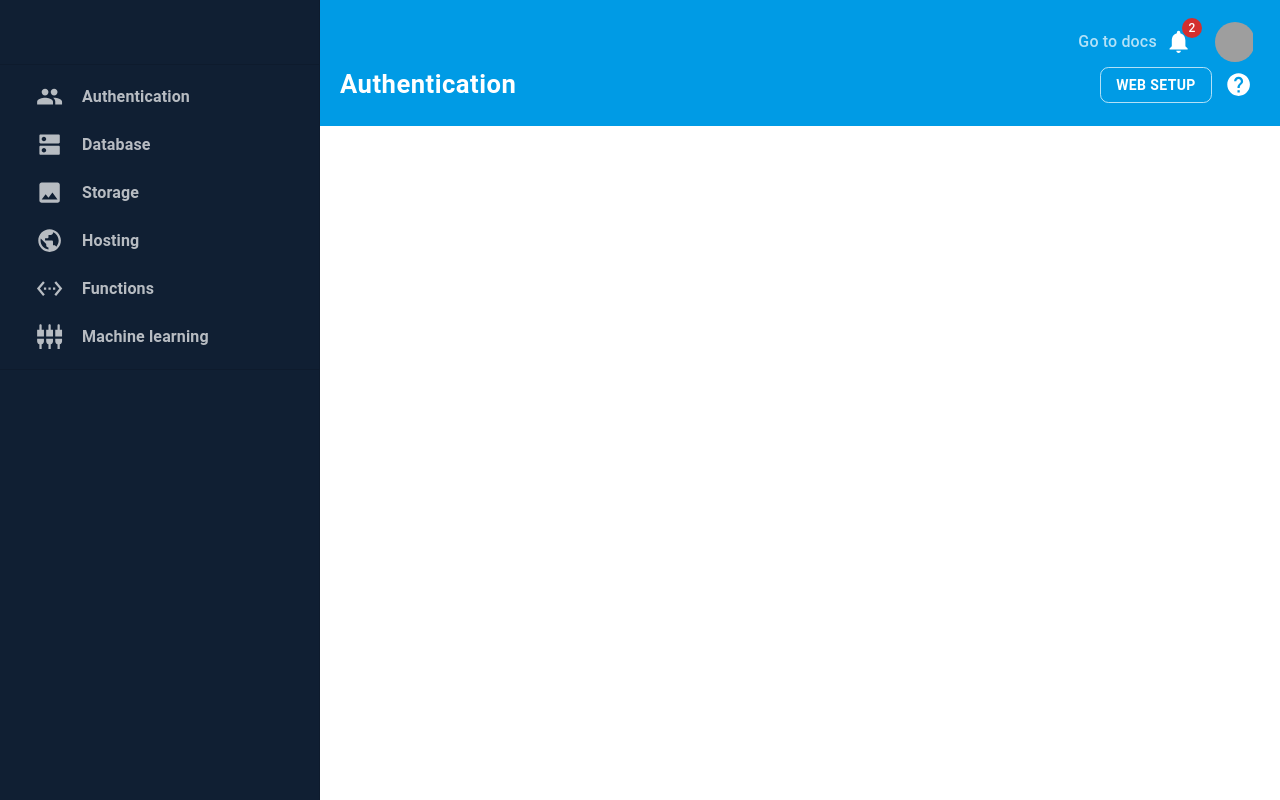
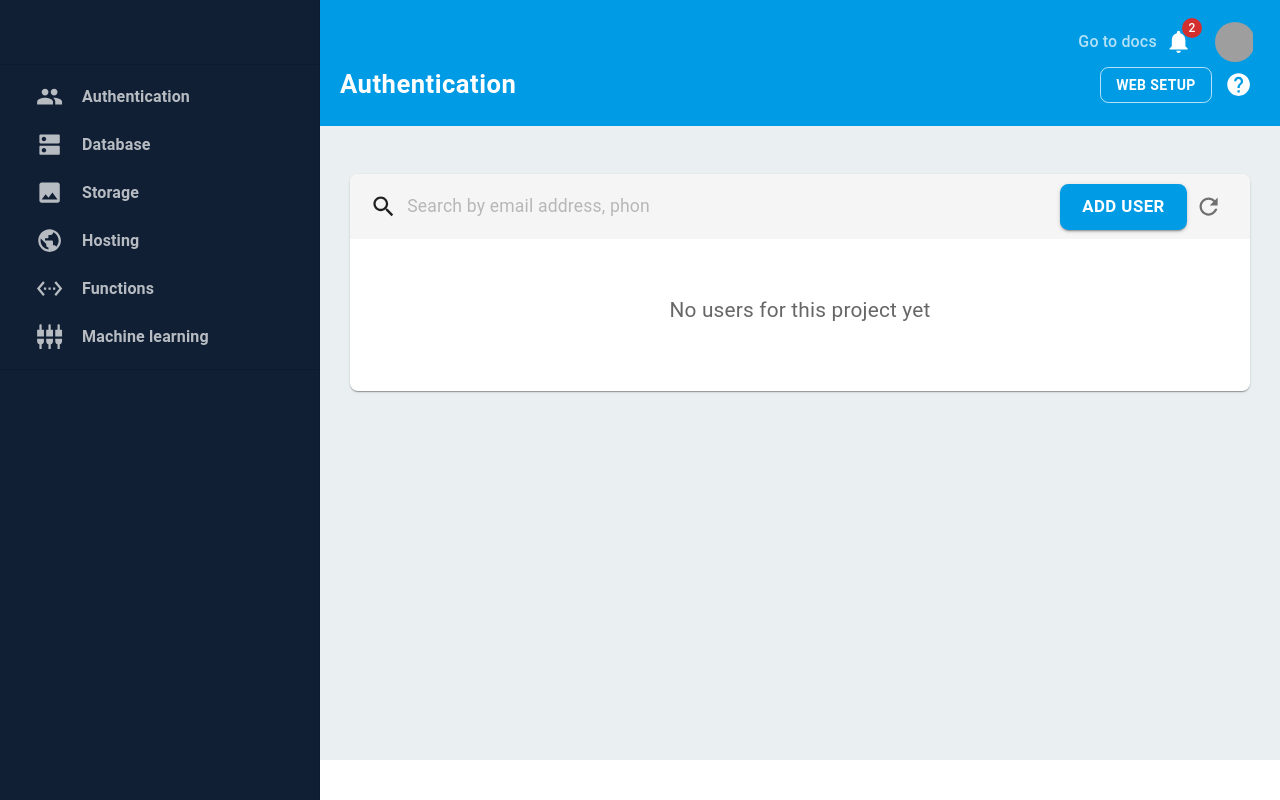
Before and after one commit to AjengAlyaK/greenway, a React (Create React App) app: page /authentication in a window 1280 px wide. Built offline with nearby package versions, Linux system fonts and the light colour scheme; grey boxes are pictures that could not be loaded.

Commit message:
Basic Card

```diff
--- /dev/null
+++ b/src/Components/common/BasicCard/BasicCard.js
@@ -0,0 +1,25 @@
+import React from 'react';
+import Card from '@mui/material/Card';
+import CardContent from '@mui/material/CardContent';
+// import SearchBar from '../SearchBar/SearchBar';
+
+const BasicCard = ({header, content}) => {
+    const cardStyles = {
+        // width: '1050px',
+        width: '900px',
+        position: 'absolute',
+        left: '50%',
+        transform: 'translateX(-50%)',
+        borderRadius: '8px',
+    }
+    return (
+        <Card sx={cardStyles}>
+            {header}
+            <CardContent>
+                {content}
+            </CardContent>
+        </Card>
+    );
+};
+
+export default BasicCard;
--- /dev/null
+++ b/src/Components/common/SearchBar/SearchBar.js
@@ -0,0 +1,20 @@
+import React from 'react';
+import SearchIcon from '@mui/icons-material/Search';
+import Input from '@mui/material/Input';
+import { Box } from '@mui/material';
+
+const SearchBar = ({placeholder, onChange, searchBarWidth}) => {
+    return (
+        <Box sx={{ display: 'flex', alignItems: 'center'}}>
+            <SearchIcon sx={{marginRight: '10px'}} />
+            <Input
+                placeholder={placeholder}
+                onChange={onChange}
+                sx={{width: searchBarWidth, color: 'rgba(0, 0, 0, 0.6)', fontSize: '1.1rem'}}
+                disableUnderline
+            />
+        </Box>
+    );
+};
+
+export default SearchBar;
--- a/src/pages/Authentication/Authentication.js
+++ b/src/pages/Authentication/Authentication.js
@@ -1,11 +1,75 @@
 import React from 'react';
 import Grid from '@mui/material/Grid';
-// import Header from '../../Components/Header/Header';
+import BasicCard from '../../Components/common/BasicCard/BasicCard';
+import SearchBar from '../../Components/common/SearchBar/SearchBar';
+import RefreshIcon from '@mui/icons-material/Refresh';
+import { IconButton, Typography } from '@mui/material';
+import Box from '@mui/material/Box';
+import CommonButton from '../../Components/common/CommonButton/CommonButton';
 
 const Authentication = () => {
+    const getHeader = () => {
+        const handleChange = (value) => {
+            console.log(value);
+        };
+
+        const addUser = () => {
+            console.log('click');
+        };
+
+        const headerStyles = {
+            wrapper: {
+                display: 'flex',
+                alignItems: 'center',
+                justifyContent: 'space-between',
+                paddingLeft: '20px',
+                paddingRight: '20px',
+                height: '65px',
+                backgroundColor: '#f5f5f5',
+                BorderBottom: '1px solid rgba(0, 0, 0, 0.12)',
+            },
+            addUserButton: {
+                fontSize: '1.05rem',
+            },
+        };
+
+        return (
+            <Box sx={headerStyles.wrapper}>
+                <SearchBar
+                    placeholder="Search by email address, phone number, or user UID"
+                    onChange={(event) => handleChange(event.target.value)}
+                />
+                <Box sx={headerStyles.addUserButton}>
+                    <CommonButton
+                        variant="contained"
+                        onClick={addUser}
+                        size="large"
+                        sx={headerStyles.addUserButton}
+                    >
+                        Add User
+                    </CommonButton>
+                    <IconButton>
+                        <RefreshIcon />
+                    </IconButton>
+                </Box>
+            </Box>
+        )
+    };
+
+    const getContent = () => (
+        <Typography
+            align="center"
+            sx={{margin: '40px 16px', color: 'rgba(0, 0, 0, 0.6)', fontSize: '1.3rem'}}
+        >
+            No users for this project yet
+        </Typography>
+    )
     return (
-        <Grid item xs={8}>
-            {/* <Header title="Authentication"/> */}
+        <Grid item xs={12} sx={{ marginLeft: '320px', backgroundColor: '#eaeff1', padding: '48px 32px', minHeight: 'calc(100vh - 166px)', position: 'relative'}}>
+            <BasicCard
+                header={getHeader()}
+                content={getContent()}
+            />
         </Grid>
     );
 };
```
